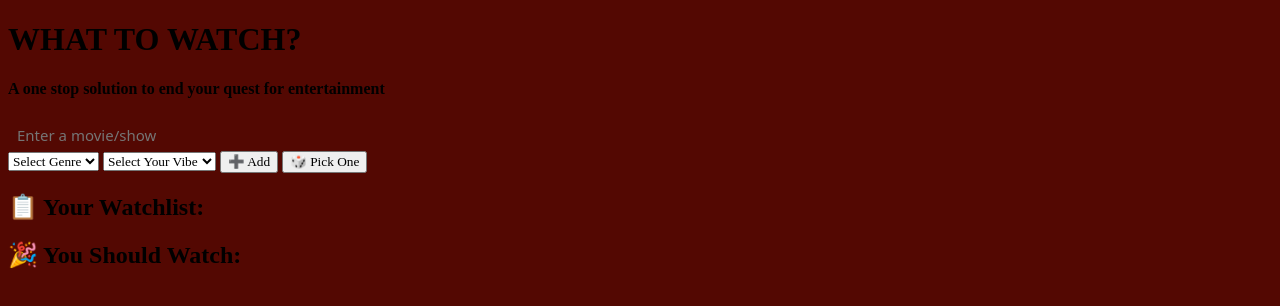
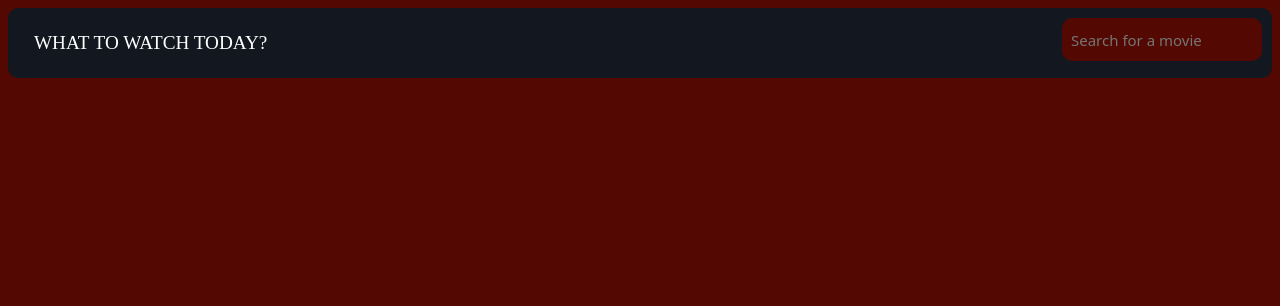
Before and after one commit to twinklee14/myproj, a plain HTML site: page index.html in a window 1280 px wide. Drawn offline with Linux system fonts and the light colour scheme.

Commit message:
Update index.html

```diff
--- a/index.html
+++ b/index.html
@@ -1,44 +1,35 @@
 <!DOCTYPE html>
-<html lang="en">
+
+<html>
 <head>
-  <meta charset="UTF-8" />
-  <meta name="viewport" content="width=device-width, initial-scale=1.0"/>
-  <title>What Should you Watch?</title>
-  <link rel="stylesheet" href="style.css"/>
+  <title>WHAT TO WATCH</title>
+  <link rel="stylesheet" href="style.css">
 </head>
+
 <body>
 
-  <div class="container">
-    <h1> WHAT TO WATCH?</h1>
-    <h4>A one stop solution to end your quest for entertainment </h4>
-    <div class="controls">
-      <input type="text" id="titleInput" placeholder="Enter a movie/show"/>
-      <select id="genreSelect">
-        <option value="Any">Select Genre</option>
-        <option value="Comedy">Comedy</option>
-        <option value="Drama">Drama</option>
-        <option value="Thriller">Thriller</option>
-      </select>
-      <select id="vibeSelect">
-        <option value="Any">Select Your Vibe</option>
-        <option value="Chill">Chill</option>
-        <option value="Intense">Intense</option>
-        <option value="Feel-Good">Feel-Good</option>
-        <option value="'Sad">Sad</option>
-      </select>
-      <button onclick="addMovie()">➕ Add</button>
-      <button onclick="pickMovie()">🎲 Pick One</button>
-    </div>
-
-    <h2>📋 Your Watchlist:</h2>
-    <ul id="watchlist"></ul>
-
-    <div id="resultBox" class="hidden">
-      <h2>🎉 You Should Watch:</h2>
-      <p id="pickedTitle"></p>
+  <div class="topnav">
+    <a class="active" href="#">WHAT TO WATCH TODAY?</a>
+    <div class="search-container">
+      <form role="search" id="form">
+        <input type="search" id="query" name="q" placeholder="Search for a movie">
+      </form>
     </div>
   </div>
 
-  <script src="script.js"></script>
+  <div style="padding-left:16px">
+
+  <section id="section">
+<!--     <div class="row">
+      <div class="column">
+        <div class="card">
+          <center><img src="#" id="image" class="thumbnail"></center>
+          <h3 id="title">Movie Title</h3>
+        </div>
+      </div>
+    </div> -->
+  </section>
+
 </body>
+<script src="script.js"></script>
 </html>
```
